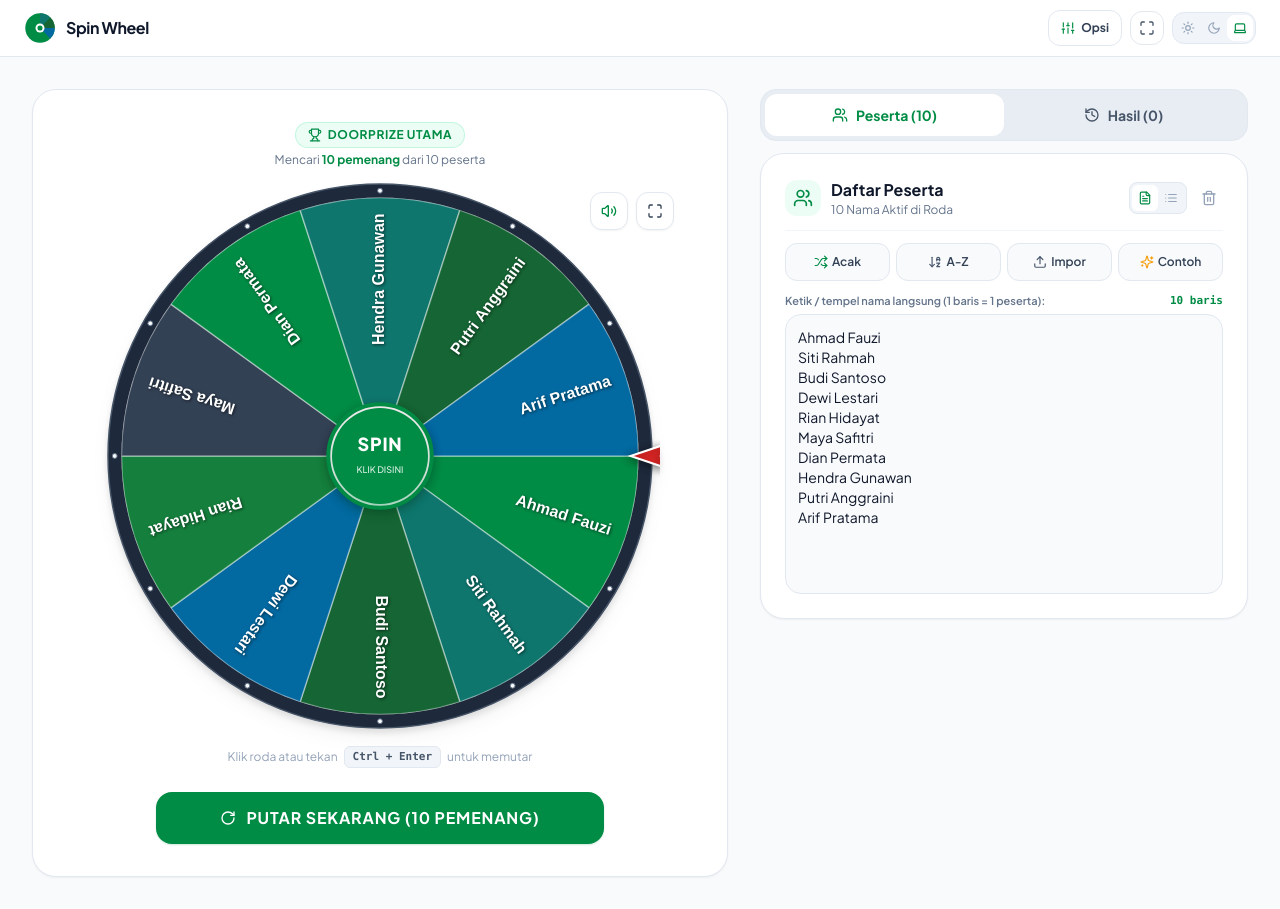
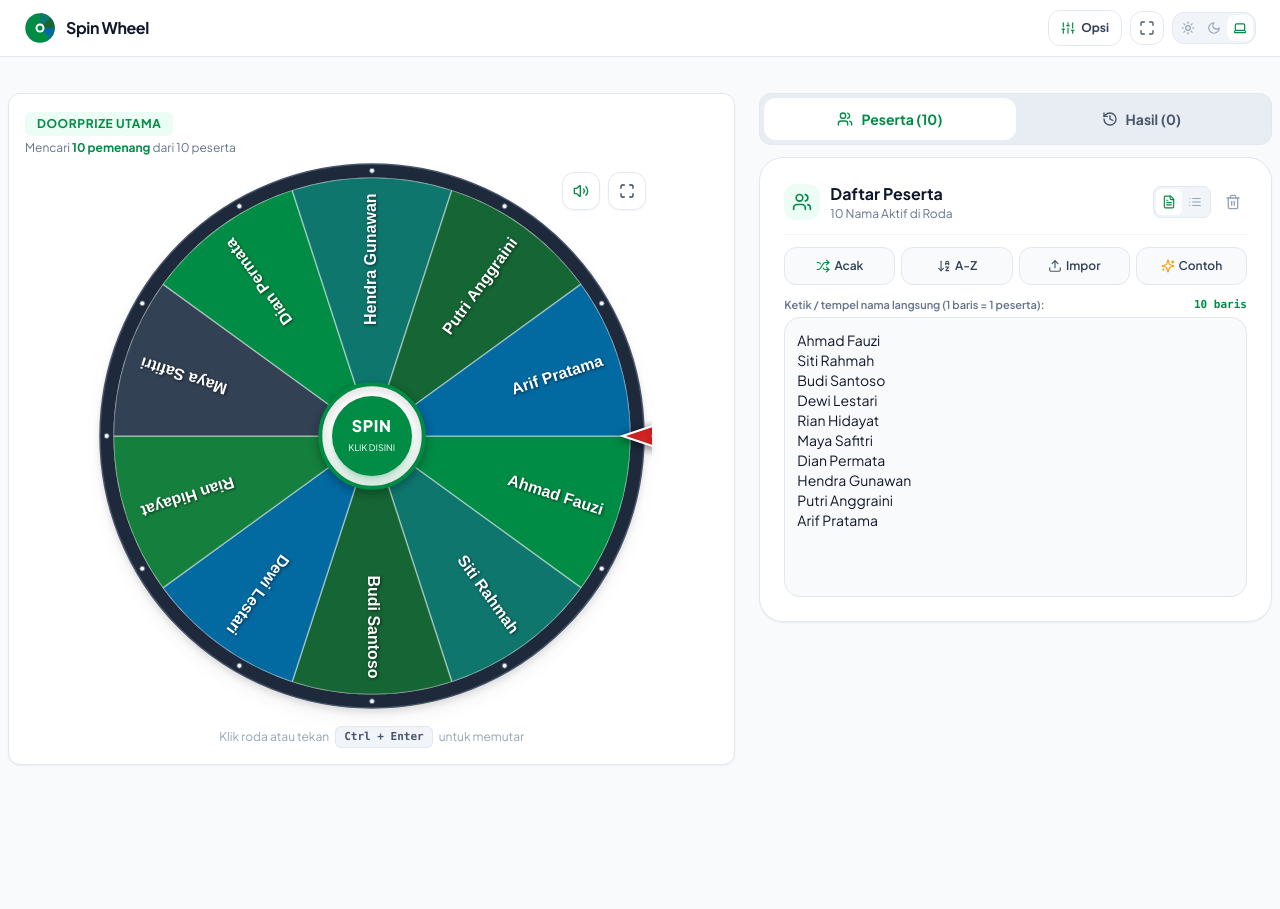
Before and after one commit to allfitra/spin-wheel, a React (Vite) app: page / in a window 1280 px wide. After the commit the page ends 800 px from the top, so only its background shows below. Built offline with nearby package versions, Linux system fonts and the light colour scheme.

Commit message:
fix: finaal version

```diff
--- a/src/App.tsx
+++ b/src/App.tsx
@@ -3,10 +3,7 @@ import {
   Sun,
   Moon,
   Laptop,
-  RotateCw,
-  RotateCcw,
   Users,
-  Trophy,
   Sliders,
   History as HistoryIcon,
   Sparkles,
@@ -269,7 +266,6 @@ export const App: React.FC = () => {
   };
 
   const totalParticipants = participants.length;
-  const isWinnerExceeded = totalParticipants > 0 && settings.winnerCount > totalParticipants;
   const actualWinnersToPick = Math.min(settings.winnerCount, totalParticipants);
 
   const effectivePalette = useMemo(
@@ -376,15 +372,15 @@ export const App: React.FC = () => {
       </header>
 
       {/* Main Layout: Wheel on Center-Left, Tabs on Right */}
-      <main className="flex-1 max-w-7xl w-full mx-auto p-4 sm:p-6 lg:p-8 flex flex-col justify-center">
-        <div className="grid grid-cols-1 lg:grid-cols-12 gap-6 lg:gap-8 items-start">
+      <main className="flex-1 max-w-7xl w-full mx-auto p-2 flex flex-col justify-center">
+        <div className="grid grid-cols-1 lg:grid-cols-12 gap-6 items-start">
           {/* Wheel Center-Left (Desktop 7 cols, Mobile Top) */}
           <div className="lg:col-span-7 flex flex-col items-center">
-            <div className="w-full bg-white dark:bg-slate-900 rounded-3xl border border-slate-200 dark:border-slate-800 p-6 sm:p-8 shadow-sm flex flex-col items-center relative overflow-hidden">
+            <div className="w-full bg-white dark:bg-slate-900 rounded-xl border border-slate-200 dark:border-slate-800 p-4 shadow-sm flex flex-col relative overflow-hidden">
               {/* Prize Badge */}
-              <div className="mb-2 text-center">
-                <span className="inline-flex items-center gap-1.5 px-3 py-1 rounded-full text-xs font-bold uppercase tracking-wider bg-emerald-50 dark:bg-emerald-950/80 text-[#008C45] dark:text-emerald-300 border border-emerald-200/60 dark:border-emerald-800/60">
-                  <Trophy className="w-3.5 h-3.5 text-[#008C45]" />
+              <div className="text-left">
+                <span className="inline-flex items-center gap-1.5 px-3 py-1 rounded-md text-xs font-bold uppercase tracking-wider bg-emerald-50 dark:bg-emerald-950/80 text-[#008C45] dark:text-emerald-300">
+                  {/* <Trophy className="w-3.5 h-3.5 text-[#008C45]" /> */}
                   <span>{settings.prizeLabel || 'Sesi Undian'}</span>
                 </span>
                 <p className="text-xs text-slate-500 dark:text-slate-400 mt-1">
@@ -415,8 +411,8 @@ export const App: React.FC = () => {
               />
 
               {/* Main Spin Action Button */}
-              <div className="w-full max-w-md mt-6 flex flex-col gap-2.5">
-                <button
+              {/* <div className="w-full max-w-md mt-6 flex flex-col gap-2.5"> */}
+                {/* <button
                   ref={spinButtonRef}
                   type="button"
                   onClick={startSpin}
@@ -440,9 +436,9 @@ export const App: React.FC = () => {
                       ? `Spin Sisa Peserta (${totalParticipants} Orang)`
                       : `Putar Sekarang (${actualWinnersToPick} Pemenang)`}
                   </span>
-                </button>
+                </button> */}
 
-                {history.length > 0 && (
+                {/* {history.length > 0 && (
                   <button
                     type="button"
                     onClick={handleUndoLastRound}
@@ -452,15 +448,15 @@ export const App: React.FC = () => {
                     <RotateCcw className="w-3.5 h-3.5 text-[#008C45]" />
                     <span>Undo Ronde Terakhir</span>
                   </button>
-                )}
-              </div>
+                )} */}
+              {/* </div> */}
             </div>
           </div>
 
           {/* Right Column: Tabbed Panel ("Peserta" & "Hasil") */}
           <div className="lg:col-span-5 flex flex-col gap-3">
             {/* Tab Header */}
-            <div className="flex p-1 rounded-2xl bg-slate-200/70 dark:bg-slate-800/80 border border-slate-200 dark:border-slate-700">
+            <div className="flex p-1 rounded-xl bg-slate-200/70 dark:bg-slate-800/80 border border-slate-200 dark:border-slate-700">
               <button
                 type="button"
                 onClick={() => setActiveTab('peserta')}
--- a/src/components/Wheel.tsx
+++ b/src/components/Wheel.tsx
@@ -32,6 +32,7 @@ export const Wheel: React.FC<WheelProps> = ({
   const canvasRef = useRef<HTMLCanvasElement | null>(null);
   const [isFullscreen, setIsFullscreen] = useState(false);
   const [cachedLogoImage, setCachedLogoImage] = useState<HTMLImageElement | null>(null);
+  const [renderCount, setRenderCount] = useState(0);
 
   const total = participants.length;
   const isSpinning = phase === 'spinning';
@@ -54,9 +55,17 @@ export const Wheel: React.FC<WheelProps> = ({
   useEffect(() => {
     const handleFsChange = () => {
       setIsFullscreen(!!document.fullscreenElement);
+      setRenderCount((c) => c + 1);
+    };
+    const handleResize = () => {
+      setRenderCount((c) => c + 1);
     };
     document.addEventListener('fullscreenchange', handleFsChange);
-    return () => document.removeEventListener('fullscreenchange', handleFsChange);
+    window.addEventListener('resize', handleResize);
+    return () => {
+      document.removeEventListener('fullscreenchange', handleFsChange);
+      window.removeEventListener('resize', handleResize);
+    };
   }, []);
 
   const toggleFullscreen = async () => {
@@ -81,7 +90,7 @@ export const Wheel: React.FC<WheelProps> = ({
 
     const dpr = window.devicePixelRatio || 1;
     const rect = canvas.getBoundingClientRect();
-    const size = Math.floor(rect.width);
+    const size = Math.floor(Math.min(rect.width, rect.height));
     if (size <= 0) return;
 
     if (canvas.width !== size * dpr || canvas.height !== size * dpr) {
@@ -331,7 +340,7 @@ export const Wheel: React.FC<WheelProps> = ({
     ctx.restore();
 
     ctx.restore();
-  }, [participants, currentAngle, total, winningSet, isStopped, isSpinning, palette, cachedLogoImage]);
+  }, [participants, currentAngle, total, winningSet, isStopped, isSpinning, palette, cachedLogoImage, renderCount]);
 
   return (
     <div
@@ -339,7 +348,7 @@ export const Wheel: React.FC<WheelProps> = ({
       className={`relative flex flex-col items-center justify-center w-full select-none ${
         isFullscreen
           ? 'fixed inset-0 z-50 bg-slate-50 dark:bg-slate-950 text-slate-900 dark:text-slate-100 p-6 flex items-center justify-center'
-          : 'max-w-[620px] mx-auto'
+          : 'max-w-[580px] mx-auto'
       }`}
     >
       {/* Top right toolbar (Sound & Fullscreen) */}
@@ -373,9 +382,12 @@ export const Wheel: React.FC<WheelProps> = ({
 
       {/* Wheel Canvas */}
       <div
-        className={`relative w-full aspect-square flex items-center justify-center ${
-          isFullscreen ? 'max-w-[85vh]' : 'max-w-[560px]'
-        }`}
+        className="relative flex items-center justify-center shrink-0 my-auto"
+        style={{
+          width: isFullscreen ? 'min(75vw, 70vh)' : 'min(100%, 72vh, 560px)',
+          height: isFullscreen ? 'min(75vw, 70vh)' : 'min(100%, 72vh, 560px)',
+          aspectRatio: '1 / 1',
+        }}
       >
         <canvas
           ref={canvasRef}
@@ -384,9 +396,10 @@ export const Wheel: React.FC<WheelProps> = ({
               onSpinClick();
             }
           }}
-          className={`w-full h-full drop-shadow-lg transition-transform ${
+          className={`w-full h-full block drop-shadow-lg transition-transform ${
             disabled || isSpinning || total === 0 ? 'cursor-not-allowed' : 'cursor-pointer'
           }`}
+          style={{ aspectRatio: '1 / 1' }}
           aria-label="Roda Undian - Klik untuk Memutar"
           role="button"
           tabIndex={0}
@@ -404,7 +417,7 @@ export const Wheel: React.FC<WheelProps> = ({
             type="button"
             onClick={onSpinClick}
             disabled={disabled || isSpinning || total === 0}
-            className={`absolute z-10 w-20 h-20 sm:w-24 sm:h-24 rounded-full font-bold text-sm sm:text-base uppercase tracking-wider shadow-lg transition-all duration-200 flex flex-col items-center justify-center focus:outline-none focus:ring-4 focus:ring-emerald-400 active:scale-95 ${
+            className={`absolute z-10 w-16 h-16 sm:w-20 sm:h-20 rounded-full font-bold text-xs sm:text-sm uppercase tracking-wider shadow-lg transition-all duration-200 flex flex-col items-center justify-center focus:outline-none focus:ring-4 focus:ring-emerald-400 active:scale-95 ${
               isSpinning
                 ? 'bg-amber-600 text-white cursor-wait animate-pulse'
                 : total === 0 || disabled
@@ -421,8 +434,8 @@ export const Wheel: React.FC<WheelProps> = ({
               </span>
             ) : (
               <>
-                <span className="text-base sm:text-lg font-black">SPIN</span>
-                <span className="text-[9px] opacity-85 font-medium tracking-normal">KLIK DISINI</span>
+                <span className="text-sm sm:text-base font-black">SPIN</span>
+                <span className="text-[8px] sm:text-[9px] opacity-85 font-medium tracking-normal">KLIK DISINI</span>
               </>
             )}
           </button>
```
